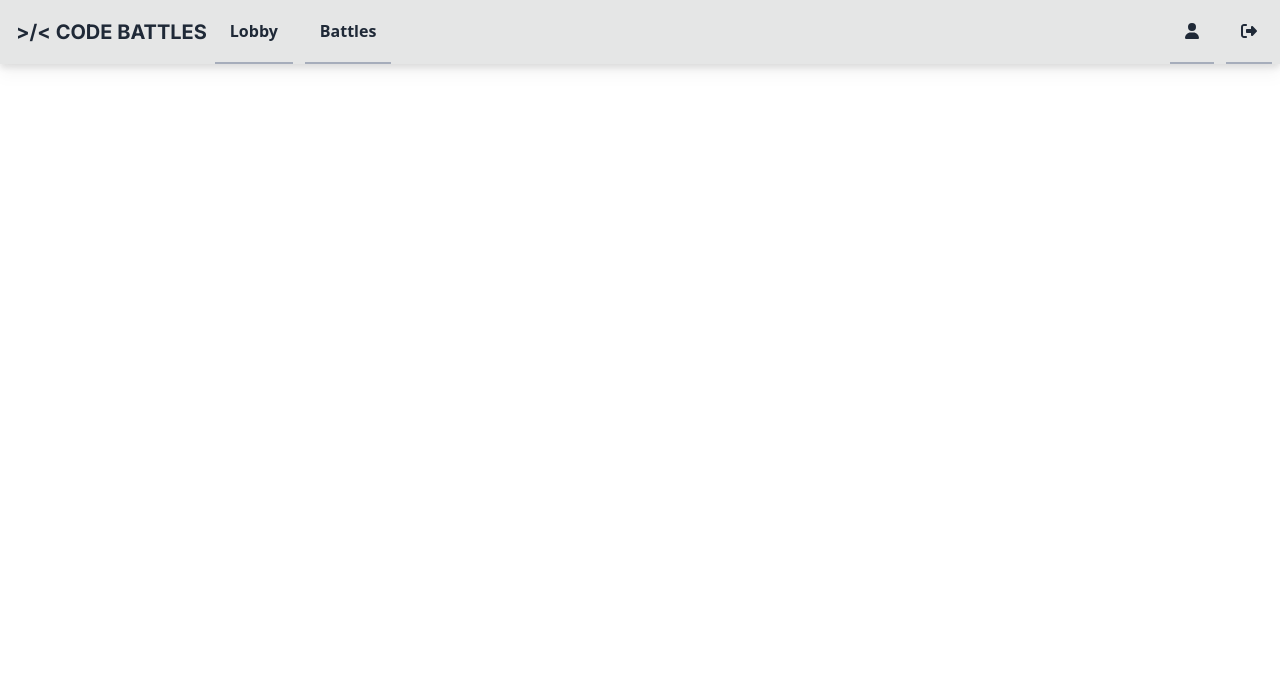
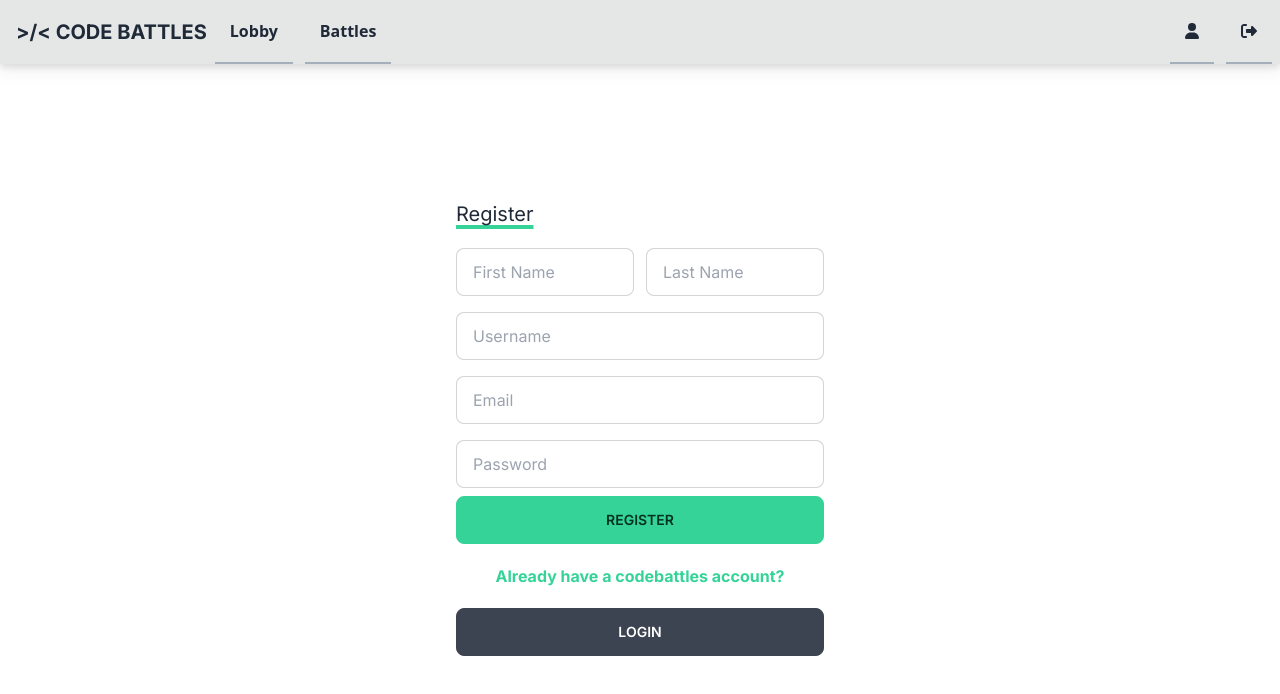
Before and after one commit to ninjoma/codebattles, a Vue app in the folder codebattles-web/: page /register in a window 1280 px wide. Shown: the top 694 px of the page. Built offline with nearby package versions, Linux system fonts and the light colour scheme; what vue-codemirror would draw is missing.

Commit message:
Added Login Component

```diff
--- a/codebattles-web/index.html
+++ b/codebattles-web/index.html
@@ -6,6 +6,7 @@
     <title>CodeBattles</title>
   </head>
   <body>
+    <script src="https://accounts.google.com/gsi/client" async defer></script>
     <div id="app"></div>
     <script type="module" src="/src/main.ts"></script>
   </body>
--- a/codebattles-web/src/components/Drawer.vue
+++ b/codebattles-web/src/components/Drawer.vue
@@ -28,5 +28,5 @@ export default {
             </div>
 
         </div>
-        </div>
+    </div>
 </template>
--- /dev/null
+++ b/codebattles-web/src/components/ForgotPasswordComponent.vue
@@ -0,0 +1,30 @@
+<script lang="ts">
+import SectionTitle from './SectionTitle.vue';
+
+export default {
+    components: {
+        SectionTitle
+    }
+}
+</script>
+<template>
+    <div class="lg:rounded-xl p-4 lg:p-10 font-inter w-full">
+        <SectionTitle>Reset Password</SectionTitle>
+        <div class="flex gap-3">
+            <div className="form-control w-full py-2">
+                <input type="text" placeholder="Password" className="input input-bordered w-full" />
+            </div>
+        </div>
+        <div className="form-control w-full py-2">
+            <input type="password" placeholder="Repeat Password" className="input input-bordered w-full" />
+        </div>
+        <div class="pb-5">
+            <div class="flex flex-col items-center gap-y-5 py-3">
+                <div class="flex gap-3 items-center w-full">
+                    <router-link to="/login" tag="button" className="btn flex-1 w-full">Back</router-link>
+                    <button className="btn flex-1 w-full btn-success">Reset Password</button>
+                </div>
+            </div>
+        </div>
+    </div>
+</template>
--- /dev/null
+++ b/codebattles-web/src/components/GoogleButton.vue
@@ -0,0 +1,32 @@
+<script lang="ts">
+export default {
+    components: {
+
+    },
+    data() {
+        const googleClientID = import.meta.env.VITE_GOOGLE_LOGIN_ID;
+        const loginUri = window.location.origin + import.meta.env.VITE_SSO_LOGIN_URI;
+        return {
+            googleClientID,
+            loginUri
+        }
+    }
+}
+</script>
+<template>
+    <div>
+        <div id="g_id_onload"
+            :data-client_id=googleClientID
+            :data-login_uri=loginUri
+            data-auto_prompt="false">
+        </div>
+        <div class="g_id_signin"
+            data-type="standard"
+            data-size="large"
+            data-theme="outline"
+            data-text="sign_in_with"
+            data-shape="rectangular"
+            data-logo_alignment="left">
+        </div>
+    </div>
+</template>
--- /dev/null
+++ b/codebattles-web/src/components/LoginComponent.vue
@@ -0,0 +1,45 @@
+<script lang="ts">
+import GoogleButton from './GoogleButton.vue';
+import RegisterForm from './RegisterForm.vue';
+import SectionTitle from './SectionTitle.vue';
+import LoginForm from './LoginForm.vue';
+import ResetPasswordForm from './ResetPasswordForm.vue';
+
+
+
+export default {
+    components: {
+        GoogleButton,
+        SectionTitle,
+
+    },
+    data() {
+
+    }
+}
+
+</script>
+<template>
+    <div class="lg:rounded-xl p-4 lg:p-10 font-inter w-full">
+        <SectionTitle>Login</SectionTitle>
+        <div className="form-control w-full py-2">
+            <input type="text" placeholder="Username" className="input input-bordered w-full" />
+        </div>
+        <div className="form-control w-full py-2">
+            <input type="password" placeholder="Password" className="input input-bordered w-full" />
+            <label className="label">
+                <span className="label-text-alt"><a className="link" href="/forgot-password">I've forgotten my password</a></span>
+            </label>
+        </div>
+        <div class="pb-5">
+            <div class="flex flex-col items-center gap-y-5">
+                <div class="flex flex-col gap-3 items-center w-full">
+                    <button className="btn flex-1 w-full btn-success">Log In</button>
+                    <GoogleButton className="w-full"></GoogleButton>
+                </div>
+                <b className="text-success">Don't have a codebattles account?</b>
+                <router-link to="/register" tag="button" className="btn flex-1 w-full">Register</router-link>
+            </div>
+        </div>
+    </div>
+</template>
--- /dev/null
+++ b/codebattles-web/src/components/RegisterComponent.vue
@@ -0,0 +1,47 @@
+<script lang="ts">
+import SectionTitle from './SectionTitle.vue';
+
+
+
+export default {
+    components: {
+        SectionTitle,
+
+    },
+    data() {
+
+    }
+}
+
+</script>
+<template>
+    <div class="lg:rounded-xl p-4 lg:p-10 font-inter w-full">
+        <SectionTitle>Register</SectionTitle>
+        <div class="flex gap-3">
+            <div className="form-control w-full py-2">
+                <input type="text" placeholder="First Name" className="input input-bordered w-full" />
+            </div>
+            <div className="form-control w-full py-2">
+                <input type="text" placeholder="Last Name" className="input input-bordered w-full" />
+            </div>
+        </div>
+        <div className="form-control w-full py-2">
+            <input type="text" placeholder="Username" className="input input-bordered w-full" />
+        </div>
+        <div className="form-control w-full py-2">
+            <input type="text" placeholder="Email" className="input input-bordered w-full" />
+        </div>
+        <div className="form-control w-full py-2">
+            <input type="password" placeholder="Password" className="input input-bordered w-full" />
+        </div>
+        <div class="pb-5">
+            <div class="flex flex-col items-center gap-y-5">
+                <div class="flex flex-col gap-3 items-center w-full">
+                    <button className="btn flex-1 w-full btn-success">Register</button>
+                </div>
+                <b className="text-success">Already have a codebattles account?</b>
+                <router-link to="/login" tag="button" className="btn flex-1 w-full">Login</router-link>
+            </div>
+        </div>
+    </div>
+</template>
--- /dev/null
+++ b/codebattles-web/src/views/ForgotPasswordView.vue
@@ -0,0 +1,19 @@
+<script lang="ts">
+import ForgotPasswordComponent from '../components/ForgotPasswordComponent.vue';
+
+export default {
+    components: {
+        ForgotPasswordComponent
+    }
+}
+</script>
+
+<template>
+    <div class="flex flex-col flex-1 flex">
+        <div class="flex w-full h-full items-center justify-center">
+            <div class="max-w-md w-full">
+                <ForgotPasswordComponent></ForgotPasswordComponent>
+            </div>
+        </div>
+    </div>
+</template>
--- /dev/null
+++ b/codebattles-web/src/views/LoginView.vue
@@ -0,0 +1,19 @@
+<script lang="ts">
+import LoginComponent from '../components/LoginComponent.vue';
+
+export default {
+    components: {
+        LoginComponent
+    }
+}
+</script>
+
+<template>
+    <div class="flex flex-col flex-1 flex">
+        <div class="flex w-full h-full items-center justify-center">
+            <div class="max-w-md w-full">
+                <LoginComponent></LoginComponent>
+            </div>
+        </div>
+    </div>
+</template>
--- /dev/null
+++ b/codebattles-web/src/views/RegisterView.vue
@@ -0,0 +1,19 @@
+<script lang="ts">
+import RegisterComponent from '../components/RegisterComponent.vue';
+
+export default {
+    components: {
+        RegisterComponent
+    }
+}
+</script>
+
+<template>
+    <div class="flex flex-col flex-1 flex">
+        <div class="flex w-full h-full items-center justify-center">
+            <div class="max-w-md w-full">
+                <RegisterComponent></RegisterComponent>
+            </div>
+        </div>
+    </div>
+</template>
```
Also changed, not shown: codebattles-web/src/router/index.ts (+7 -1 lines), 1 other file (tests, documents, lock files or other folders).
